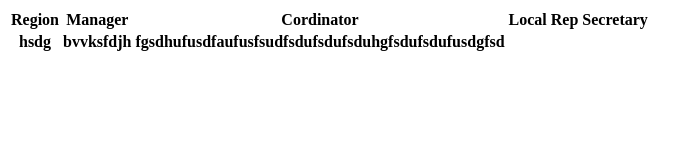
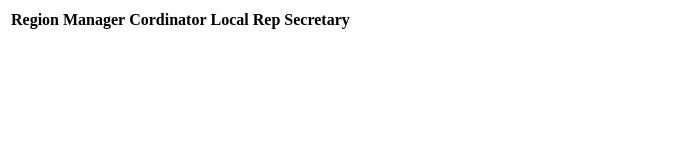
Before and after one commit to myamaan/Table, a plain HTML site: page index.html in a window 1280 px wide. Shown: the whole page, without its empty margins (0-699 px from the left). Drawn offline with Linux system fonts and the light colour scheme.

Commit message:
tr addes

```diff
--- a/index.html
+++ b/index.html
@@ -14,11 +14,7 @@
             <th>Local Rep</th>
             <th>Secretary</th>
         </tr>
-        <tr>
-            <th>hsdg</th>
-            <th>bvvksfdjh</th>
-            <th>fgsdhufusdfaufusfsudfsdufsdufsduhgfsdufsdufusdgfsd</th>
-        </tr>
+
 
     </table>
 </body>
```
